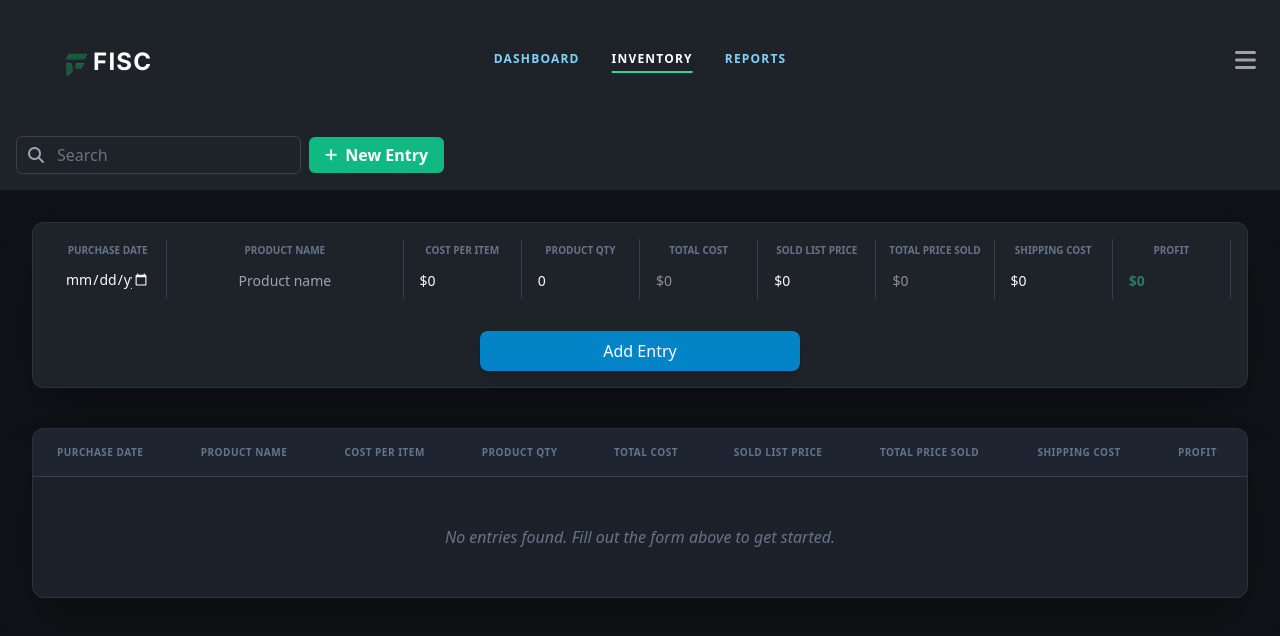
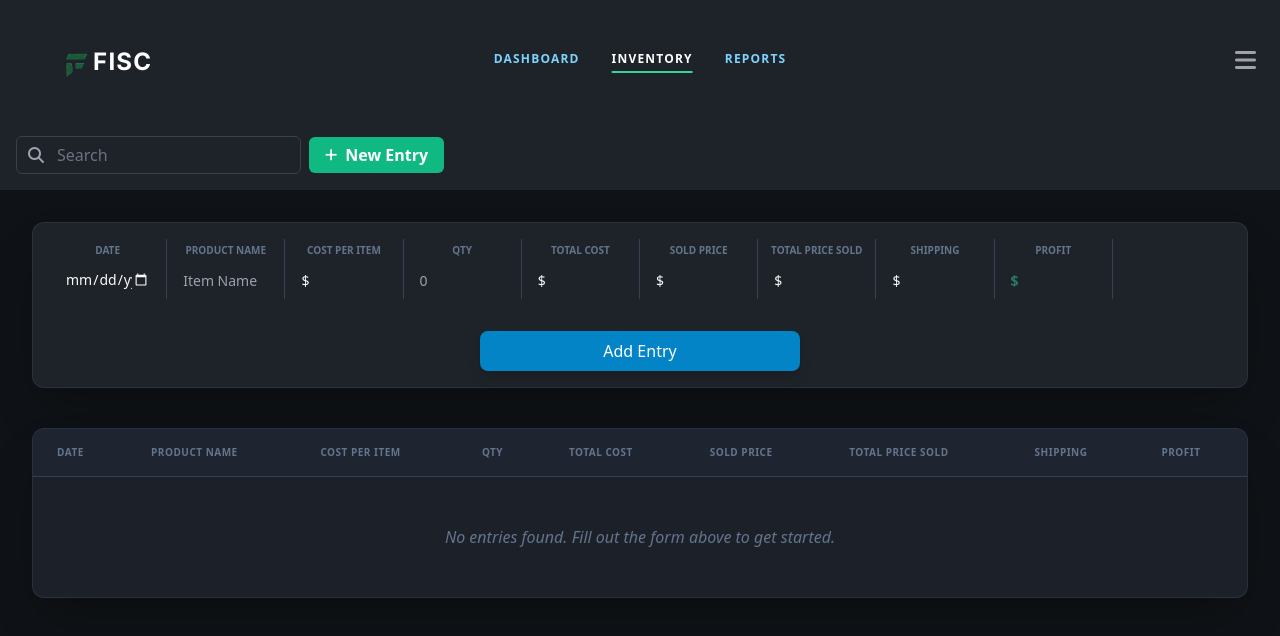
Before and after one commit to heyitsmattox/fisc, a React (Vite) app: page /inventory in a window 1280 px wide. Shown: the top 636 px of the page. Built offline with nearby package versions, Linux system fonts and the light colour scheme; a web font is replaced by a local one.

Commit message:
updated our inventory form to match our supabase casing while fixing some minor bugs

```diff
--- a/src/shared-components/InventoryForm.tsx
+++ b/src/shared-components/InventoryForm.tsx
@@ -32,56 +32,15 @@ interface InventoryEntry {
 
 //blueprint where every every line in our array represents our a single input
 export const inventoryFields: FieldConfig[] = [
-  {
-    formName: "dateOfPurchase",
-    formLabel: "Purchase Date",
-    type: "date",
-    defaultValue: "",
-  },
-  {
-    formName: "productName",
-    formLabel: "Product Name",
-    type: "text",
-    defaultValue: "",
-    placeholder: "Product name",
-  },
-  {
-    formName: "costPerItem",
-    formLabel: "Cost Per Item",
-    type: "number",
-    defaultValue: 0,
-  },
-  {
-    formName: "productQty",
-    formLabel: "Product Qty",
-    type: "number",
-    defaultValue: 0,
-  },
-  {
-    formName: "totalCost",
-    formLabel: "Total Cost",
-    type: "number",
-    defaultValue: 0,
-  },
-  {
-    formName: "soldListPrice",
-    formLabel: "Sold List Price",
-    type: "number",
-    defaultValue: 0,
-  },
-  {
-    formName: "totalPriceSold",
-    formLabel: "Total Price Sold",
-    type: "number",
-    defaultValue: 0,
-  },
-  {
-    formName: "shippingCost",
-    formLabel: "Shipping Cost",
-    type: "number",
-    defaultValue: 0,
-  },
-  { formName: "profit", formLabel: "Profit", type: "number", defaultValue: 0 },
+  { formName: "purchase_date", formLabel: "Date", type: "date", placeholder: "" },
+  { formName: "product_name", formLabel: "Product Name", type: "text", placeholder: "Item Name" },
+  { formName: "cost_per_item", formLabel: "Cost Per Item", type: "number", placeholder: "0.00" },
+  { formName: "quantity", formLabel: "Qty", type: "number", placeholder: "0" },
+  { formName: "total_cost", formLabel: "Total Cost", type: "number", placeholder: "0.00" },
+  { formName: "sold_price", formLabel: "Sold Price", type: "number", placeholder: "0.00" },
+  { formName: "total_price_sold", formLabel: "Total Price Sold", type: "number", placeholder: "0.00" },
+  { formName: "shipping_cost", formLabel: "Shipping", type: "number", placeholder: "0.00" },
+  { formName: "profit", formLabel: "Profit", type: "number", placeholder: "0.00" },
 ];
 
 export function InventoryForm({
@@ -143,10 +102,10 @@ const handleChange = (name: string, value: string) => {
     const updatedData = { ...prev, [name]: value };
 
     // Parse values defaulting to 0 for safety in case user leaves blank or adds a weird character
-    const costPer = parseFloat(updatedData.costPerItem as string) || 0;
-    const qty = parseInt(updatedData.productQty as string) || 0;
-    const listPrice = parseFloat(updatedData.soldListPrice as string) || 0;
-    const shipping = parseFloat(updatedData.shippingCost as string) || 0;
+    const costPer = parseFloat(updatedData.cost_per_item as string) || 0;
+    const qty = parseInt(updatedData.quantity as string) || 0;
+    const listPrice = parseFloat(updatedData.sold_price as string) || 0;
+    const shipping = parseFloat(updatedData.shipping_cost as string) || 0;
 
     // Perform the Chain Calculations
     const calculatedTotalCost = costPer * qty;
@@ -156,9 +115,9 @@ const handleChange = (name: string, value: string) => {
     return {
       ...updatedData,
       //toFixed(2) ensures our calculations look like money. e.g $10.50
-      totalCost: calculatedTotalCost.toFixed(2),
-      totalPriceSold: calculatedTotalPriceSold.toFixed(2),
-      profit: calculatedProfit.toFixed(2),
+      total_cost: Number(calculatedTotalCost.toFixed(2)),
+      total_price_sold: Number(calculatedTotalPriceSold.toFixed(2)),
+      profit: Number(calculatedProfit.toFixed(2)),
     };
   });
 };
@@ -187,7 +146,7 @@ const handleChange = (name: string, value: string) => {
   type={field.type === "number" ? "text" : field.type}
   value={
     field.type === "number"
-      ? field.formName === "productQty"
+      ? field.formName === "quantity"
         ? (formData[field.formName] ?? 0)
         : `$${formData[field.formName] ?? 0}`
       : (formData[field.formName] ?? "")
```
